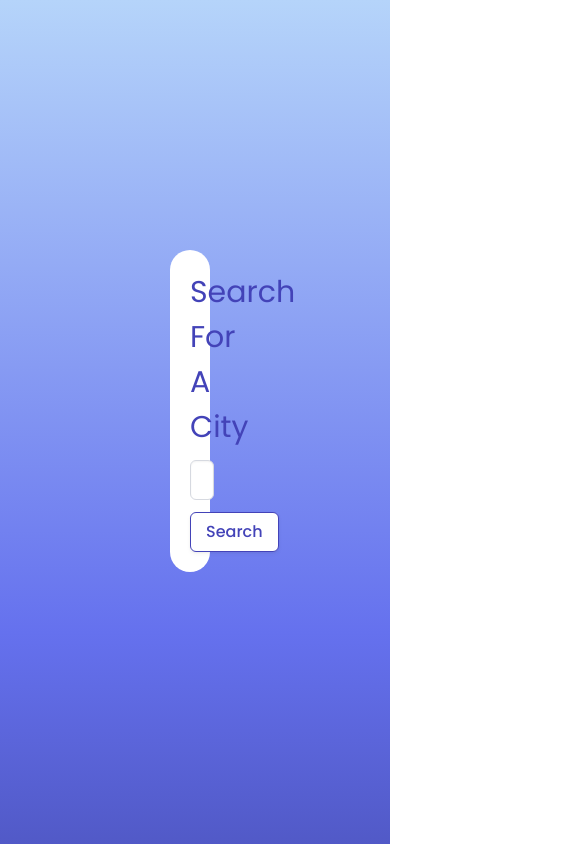
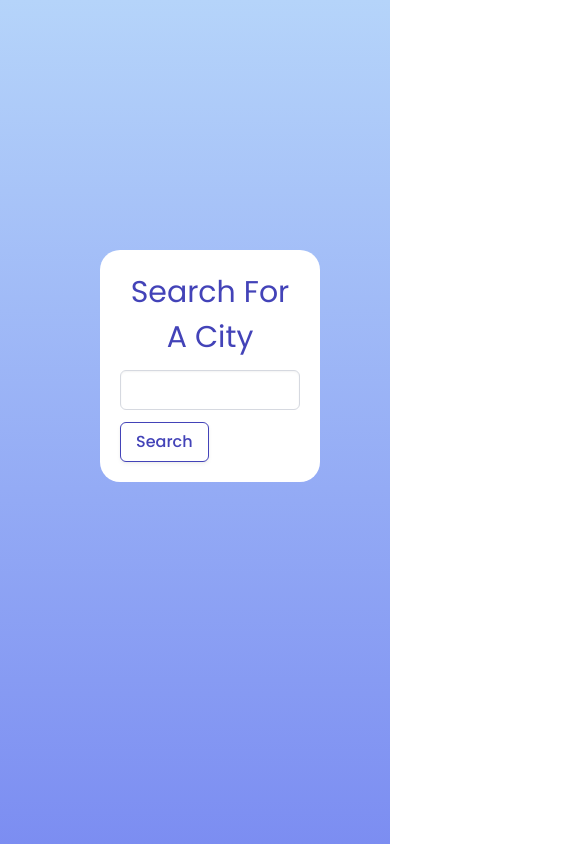
Before and after one commit to Taylor-Brandon/Weather-App-Refactor, a React (Create React App) app in the folder weather-app/: page / in a window 390 px wide. Shown: the top 844 px of the page, 585 px wide, since content can reach past the window. Built offline with nearby package versions, Linux system fonts and the light colour scheme; a web font is replaced by a local one.

Commit message:
fixed breaking styling and re-deployed

```diff
--- a/weather-app/src/styles/style.css
+++ b/weather-app/src/styles/style.css
@@ -17,12 +17,17 @@
     padding: 20px;
     margin-left: -120px;
 }
+.current{
+    position: absolute;
+    width: 100%;
+    bottom: 350px;
+}
 .submittedForm-area{
     display: flex;
     padding: 100px;
     justify-content: start;
-    margin-top: -60px;
     margin-left: 100px;
+    margin-top: -50px;
 }
 #search-header{
     text-align: center;
@@ -83,8 +88,9 @@
     font-size: 25px;
 }
 .future-area{
-    margin-left: 300px;
-    margin-top: 30px;
+    position: absolute;
+    top: 300px;
+    left: 300px;
 }
 #future-header{
     font-family: "Poppins", sans-serif;
@@ -127,22 +133,41 @@
     color: white;
 }
 @media (max-width: 1150px) {
+    .search-component{
+        margin-right: -200px;
+    }
     .current{
-        margin-right: -190px;
+        right: -50px;
     }
     .future-area{
-        margin-left: 350px;
+        left: 280px;
+    }
+    .app-background{
+        height: 200vh;
     }
 }
 @media (max-width: 1050px) {
+    .search-component{
+        margin-right: -250px;
+    }
     .current{
         width: 85%;
-        margin-left: 100px;
+        left: 120px;
+    }
+    .future-area{
+        top: 340px;
+
     }
 }
 @media (max-width: 700px) {
+    .search-component{
+        margin-left: -200px;
+    }
     .current{
-        margin-left: 150px;
+        left: 140px;
+    }
+    .future-area{
+        top: 360px;
     }
 }
 @media (max-width: 600px) {
@@ -150,13 +175,20 @@
         width: 75%;
     }
     .future-area{
-        margin-left: 300px;
+        top: 400px;
+        right: -10px;
     }
     .forecast-info{
         height: 350px;
     }
+    .app-background{
+        height: 280vh;
+    }
 }
 @media (max-width: 500px) {
+    .search-component{
+        margin-right: -350px;
+    }
    .current{
     font-size: 10px;
    }
```
